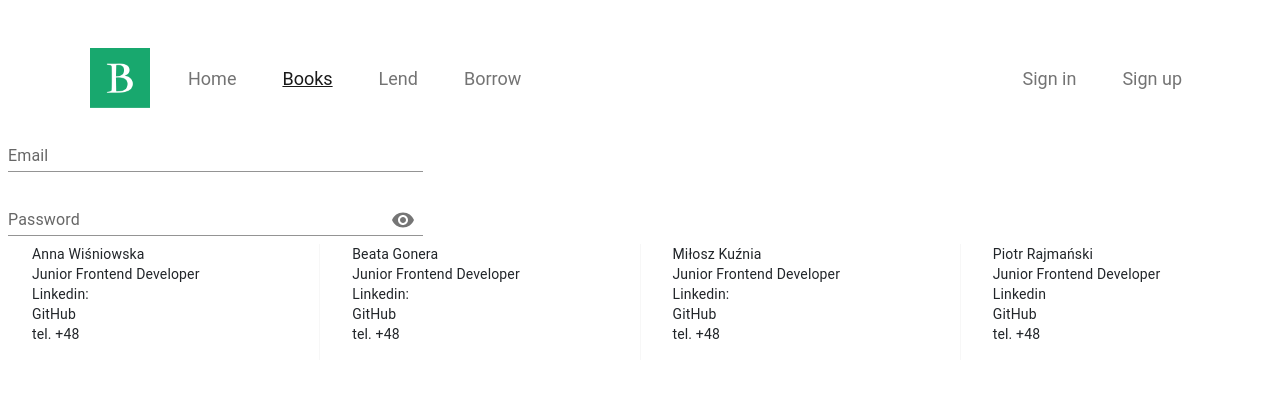
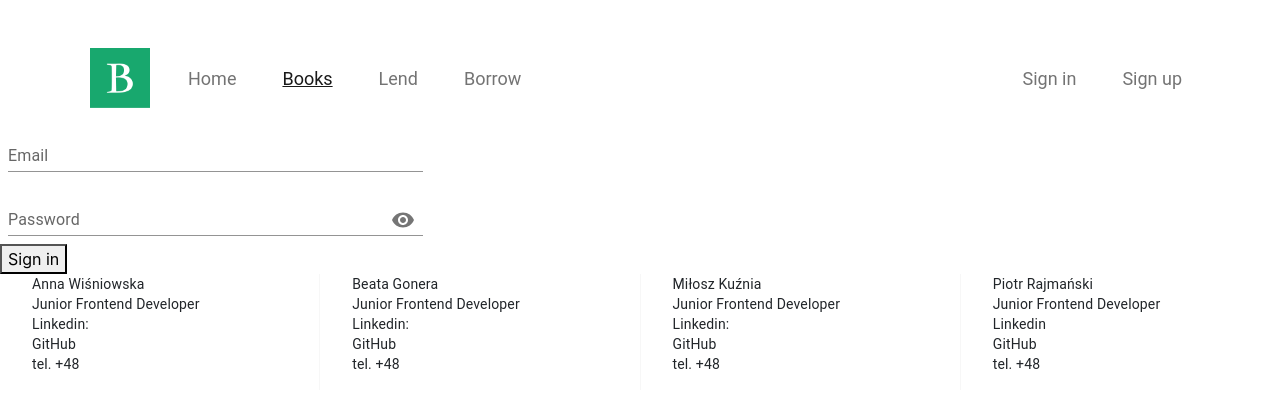
Before and after one commit to rajmanski/BookShare, a React (Create React App) app: page /signin in a window 1280 px wide. Shown: the top 408 px of the page. Built offline with nearby package versions, Linux system fonts and the light colour scheme.

Commit message:
signInWithEmailAndPassword added

```diff
--- a/package.json
+++ b/package.json
@@ -51,6 +51,7 @@
     ]
   },
   "devDependencies": {
+    "@types/jquery": "^3.5.14",
     "gulp": "^4.0.2",
     "gulp-sass": "^5.1.0",
     "sass": "^1.56.1"
--- a/src/components/LoginPage/LoginPage.tsx
+++ b/src/components/LoginPage/LoginPage.tsx
@@ -10,6 +10,9 @@ import FormControl from '@mui/material/FormControl';
 import { Footer } from '../Footer/Footer'
 import { useState } from 'react';
 import { NavBar } from '../shared/NavBar/NavBar';
+import { getAuth, signInWithEmailAndPassword } from 'firebase/auth';
+import { auth } from '../../firebase';
+import { useNavigate } from 'react-router';
 
 export const LoginPage = () => {
 
@@ -31,6 +34,21 @@ export const LoginPage = () => {
 
     const [email, setEmail] = useState('')
     const [password, setPassword] = useState('')
+
+    const navigate = useNavigate();
+
+const handleSignIn = () => {
+  signInWithEmailAndPassword(auth, email, password)
+  .then((userCredential) => {
+    const user = userCredential.user;
+    console.log(user)
+    navigate('/')
+  })
+  .catch((error) => {
+    const errorCode = error.code;
+    const errorMessage = error.message;
+  });
+}
 
     const handleChange =
     (prop: keyof State) => (event: React.ChangeEvent<HTMLInputElement>) => {
@@ -82,6 +100,7 @@ export const LoginPage = () => {
         }
       />
     </FormControl>
+    <button onClick={handleSignIn}>Sign in</button>
     <Footer />
         </div>
     )
--- a/src/components/shared/HomePage/HomePage.tsx
+++ b/src/components/shared/HomePage/HomePage.tsx
@@ -73,7 +73,6 @@ export const HomePage = () => {
           </div>
         </div>
       </div>
-      Hello Book
       <Footer />
     </div>
   );
```
Also changed, not shown: src/components/shared/NavBar/NavBar.tsx (+11 -2 lines), 1 other file (tests, documents, lock files or other folders).
